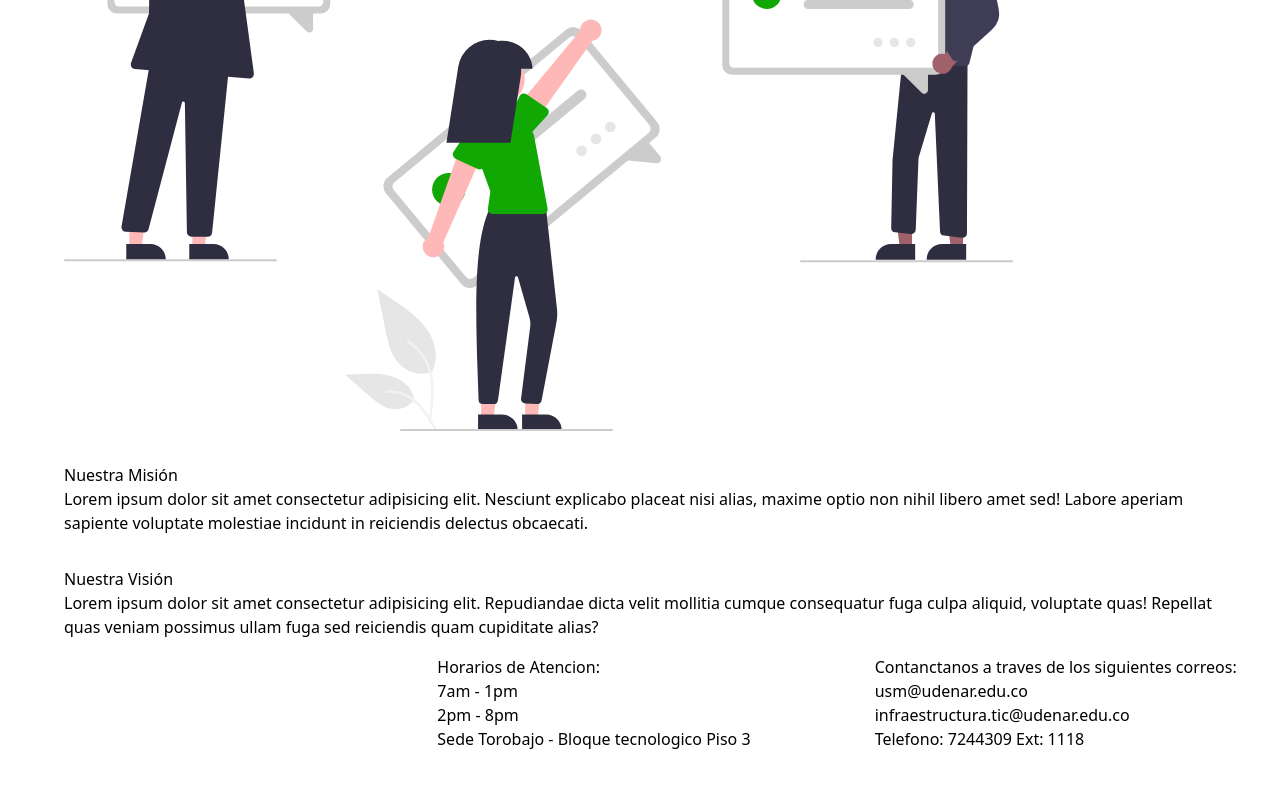
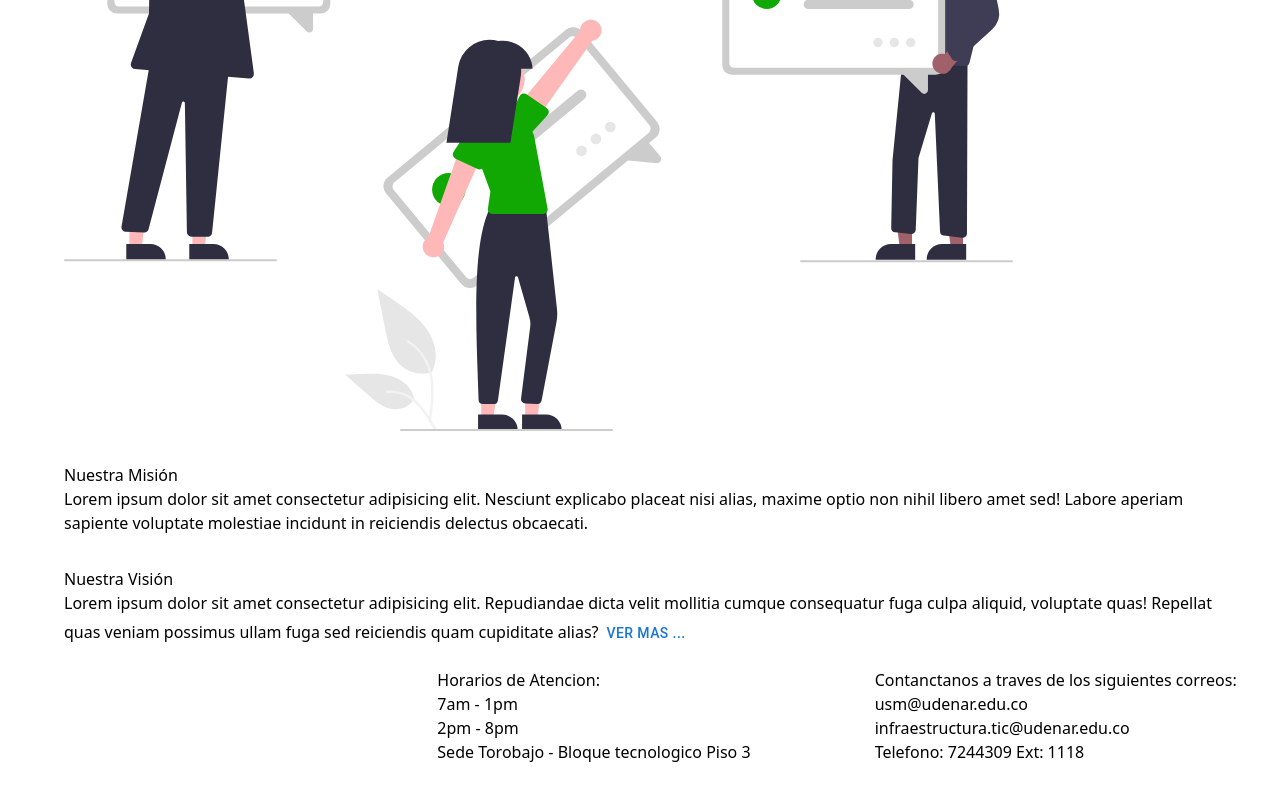
Before and after one commit to OmarTimana/soporteIIT, a React (Vite) app: page / in a window 1280 px wide. Shown: the part 3950-4750 px from the top of the page. Built offline with nearby package versions, Linux system fonts and the light colour scheme.

Commit message:
fix smooth

```diff
--- a/src/App.jsx
+++ b/src/App.jsx
@@ -17,6 +17,8 @@ function App() {
     <>
 
       <Navbar/>
+
+
 
       <Box className='bg-gray-300 w-full flex flex-row items-center pt-3 pb-8'>
         <Carousel/>
--- a/src/Components/ContentPages/Spaces.jsx
+++ b/src/Components/ContentPages/Spaces.jsx
@@ -1,16 +1,15 @@
-import { Container } from "@mui/material";
+import { Button, Container } from "@mui/material";
 import Grid from '@mui/material/Unstable_Grid2'; // Grid version 2
 
 import img from '../../../public/example.svg'
-
-
-
+import { Link } from "react-router-dom";
 
 export default function Spaces() {
 
     return(
 
         <>
+
             <Container>
 
                 <h1 className='text-2xl text-center font-bold pb-4'>Nuestros Espacios</h1>
@@ -43,6 +42,10 @@ export default function Spaces() {
 
                         Lorem ipsum dolor sit amet consectetur adipisicing elit. Repudiandae dicta velit mollitia cumque consequatur fuga culpa aliquid, voluptate quas! Repellat quas veniam possimus ullam fuga sed reiciendis quam cupiditate alias?
 
+                        <Button component={Link} to='/classrooms'>
+                         Ver mas ...
+                        </Button>
+
                     </Grid>
 
                 </Grid>
--- a/src/Components/Navbar/Navbar.jsx
+++ b/src/Components/Navbar/Navbar.jsx
@@ -1,4 +1,4 @@
-import { AppBar, Button, Drawer, IconButton, Toolbar, Typography, Box } from "@mui/material"
+import { AppBar, Button, Drawer, IconButton, Toolbar, Typography, Box, Tabs, Tab } from "@mui/material"
 
 import { useState } from "react"
 
@@ -13,8 +13,6 @@ import AboutIcon from '@mui/icons-material/Groups2';
 import SpacesIcon from '@mui/icons-material/Apartment';
 
 import { HashLink as Link } from "react-router-hash-link";
-
-import App from "../../App";
 
 const navLinks = [
     {title: "Inicio", path: "/", icon: <HomeIcon></HomeIcon>},
@@ -44,13 +42,15 @@ export default function Navbar() {
                     <Typography sx={{flexGrow:1}}></Typography>
 
                     <Box sx={{display:{xs:"none", lg:"flex"}}}>
+
                         {
                             navLinks.map( item => (
 
-                                <Button color="inherit" variant="h5" component={Link} to={item.path} key={item.title} smooth>{item.title}</Button>
+                                <Button color="inherit" variant="h5" component={Link} to={item.path} key={item.title} smooth='true'>{item.title}</Button>
 
                             ))
                         }
+
                     </Box>
 
                     <IconButton onClick={ () => setOpen(true) } sx={{display: {xs:"flex", lg:"none"}}}>
--- a/src/Components/Navbar/NavbarDrawer.jsx
+++ b/src/Components/Navbar/NavbarDrawer.jsx
@@ -28,7 +28,7 @@ export default function NavbarListDrawer( { navLinks, Link, setOpen } ) {
 
                             <ListItem disablePadding key={item.title}>
 
-                                <ListItemButton component={Link} to={item.path} smooth onClick={ () => setOpen(false) }>
+                                <ListItemButton component={Link} to={item.path} smooth='true' onClick={ () => setOpen(false) }>
 
                                     <IconButton>{item.icon}</IconButton>
 
```
